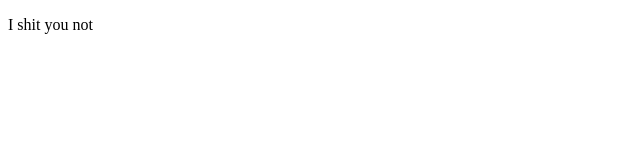
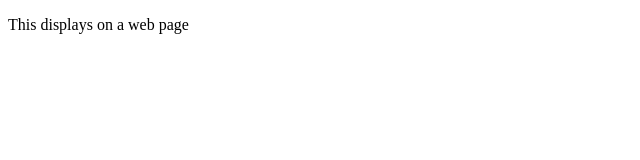
Before and after one commit to davecastaneda/practical_html, a plain HTML site: page index.html in a window 1280 px wide. Shown: the whole page, without its empty margins (0-640 px from the left). Drawn offline with Linux system fonts and the light colour scheme.

Commit message:
updated HTML agaom

```diff
--- a/index.html
+++ b/index.html
@@ -9,7 +9,7 @@
 </head>
 
 <body>
-    <p>I shit you not</p>
+    <p>This displays on a web page</p>
 </body>
 
 </html>
```
